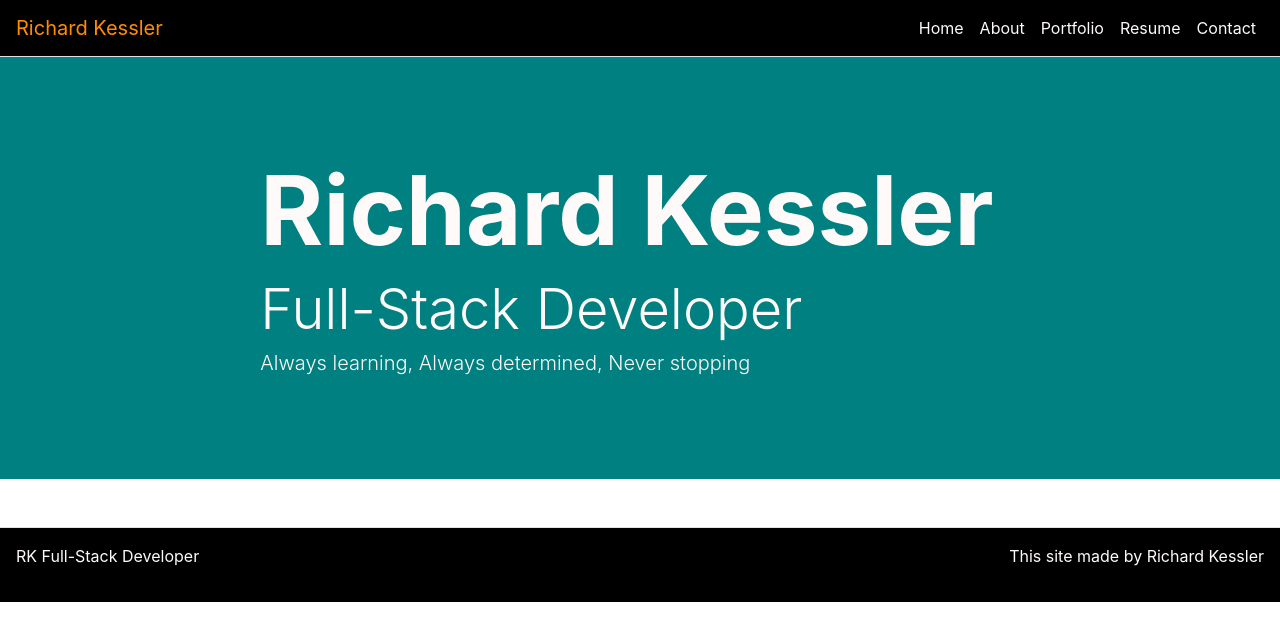
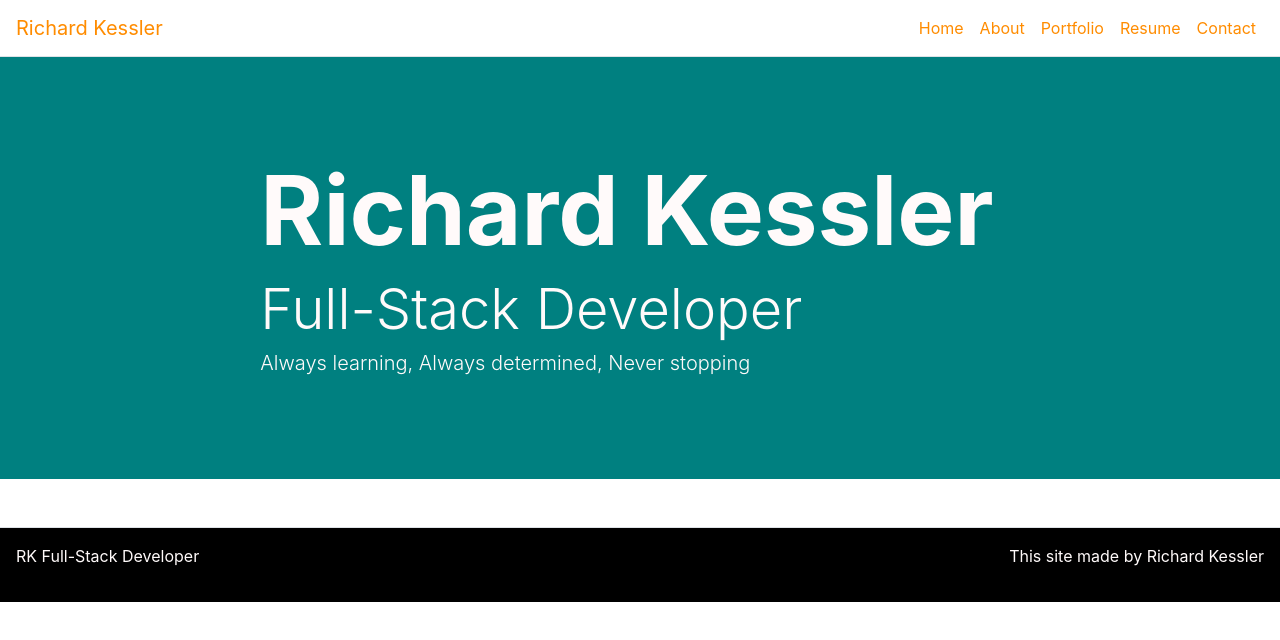
Before and after one commit to RichardKessler/React-Portfolio, a React (Create React App) app: page / in a window 1280 px wide. Shown: the top 640 px of the page. Built offline with nearby package versions, Linux system fonts and the light colour scheme.

Commit message:
navbar update

```diff
--- a/src/App.js
+++ b/src/App.js
@@ -17,7 +17,7 @@ const styles = {
     color: 'darkorange'
   },
   navLinks: {
-    color: 'snow'
+    color: 'darkorange'
   }
 }
 class App extends React.Component {
@@ -62,7 +62,7 @@ class App extends React.Component {
       <Router>
         <Container className='p-0' fluid={true}>
 
-          <Navbar className='border-bottom' expand='lg'>
+          <Navbar className='border-bottom' bg='transparent' expand='lg'>
             <Navbar.Brand style={styles.brand}>Richard Kessler</Navbar.Brand>
             <Navbar.Toggle className='border-0' aria-controls='navbar-toggle' />
             <Navbar.Collapse id='navbar-toggle'>
```
